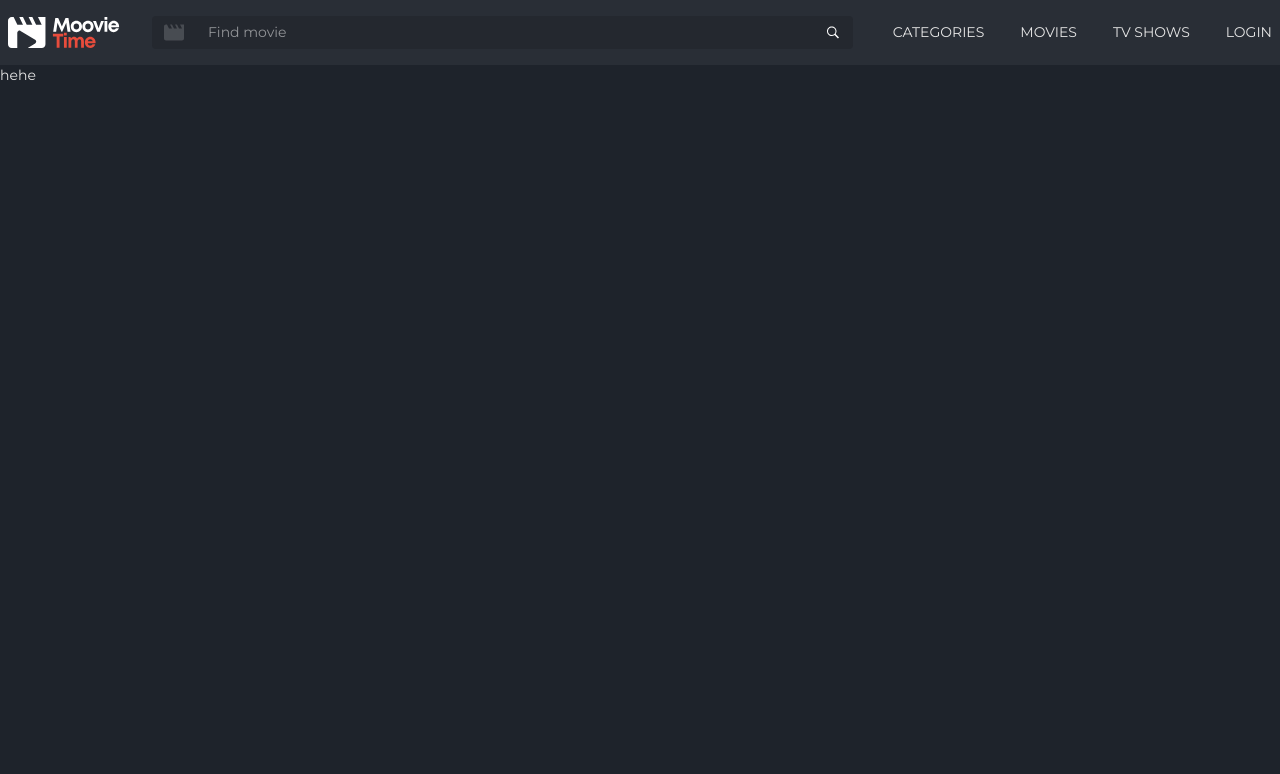
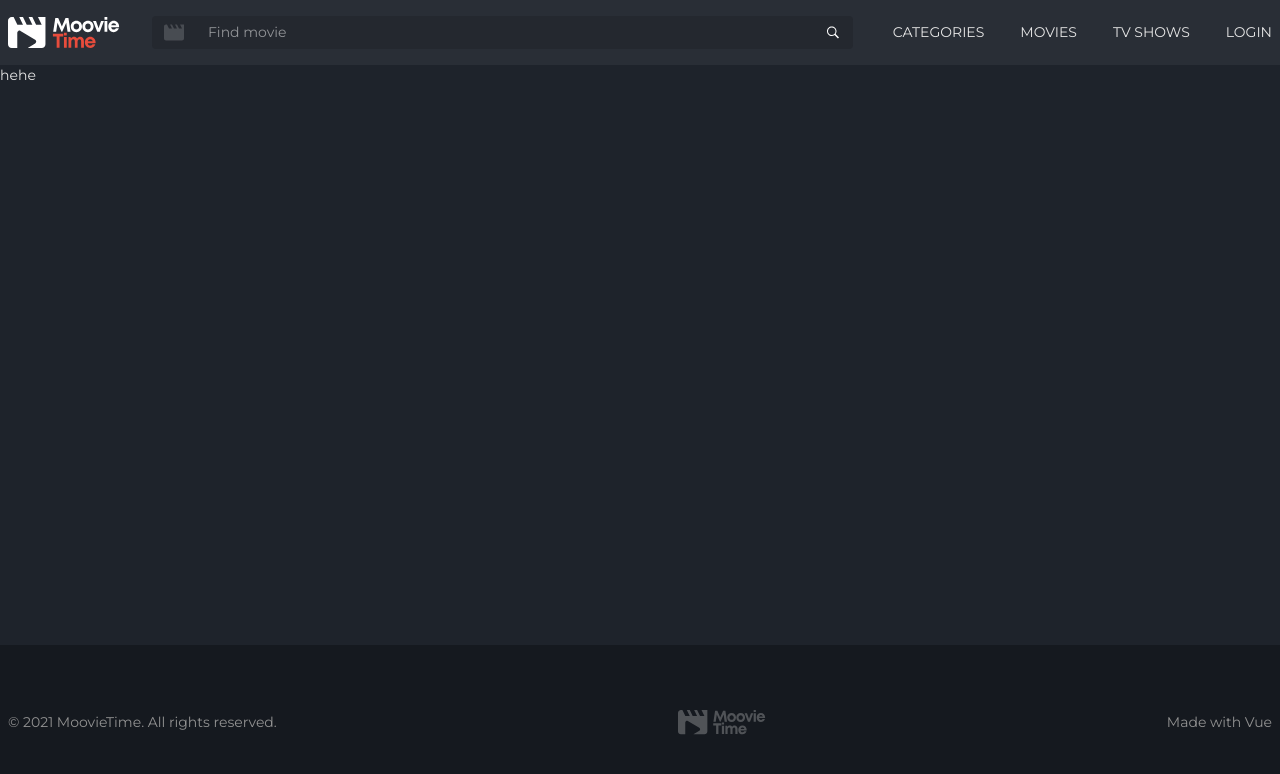
Before and after one commit to naufalzs/moovie-time, a Vue app: page / in a window 1280 px wide. Shown: the top 774 px of the page. Built offline with nearby package versions, Linux system fonts and the light colour scheme.

Commit message:
feat: create footer

```diff
--- a/src/App.vue
+++ b/src/App.vue
@@ -1,23 +1,11 @@
 <script setup>
-import { RouterLink, RouterView } from 'vue-router'
-import HelloWorld from './components/HelloWorld.vue'
+import { RouterView } from 'vue-router'
+import Footer from './components/Footer.vue'
 </script>
 
 <template>
   <div class="min-h-screen bg-[#1E232B] text-neutral-200">
-    <!-- <header>
-    <img alt="Vue logo" class="logo" src="@/assets/logo.svg" width="125" height="125" />
-
-    <div class="wrapper">
-      <HelloWorld msg="You did it!" />
-
-      <nav>
-        <RouterLink to="/">Home</RouterLink>
-        <RouterLink to="/about">About</RouterLink>
-      </nav>
-    </div>
-  </header> -->
-
     <RouterView />
+    <Footer />
   </div>
 </template>
--- /dev/null
+++ b/src/components/Footer.vue
@@ -0,0 +1,14 @@
+<template>
+  <footer class="bg-[#15191F] text-[#929292] w-full fixed bottom-0 py-[65px]">
+    <div class="max-w-7xl w-full mx-auto px-4 lg:px-2 flex justify-between items-center">
+      <div>© 2021 MoovieTime. All rights reserved.</div>
+      <img
+        alt="MoovieTime logo footer"
+        src="@/assets/moovie-time-logo-gray.svg"
+        width="88"
+        height="24"
+      />
+      <div>Made with Vue</div>
+    </div>
+  </footer>
+</template>
```
Also changed, not shown: src/assets/moovie-time-logo-gray.svg (added).
